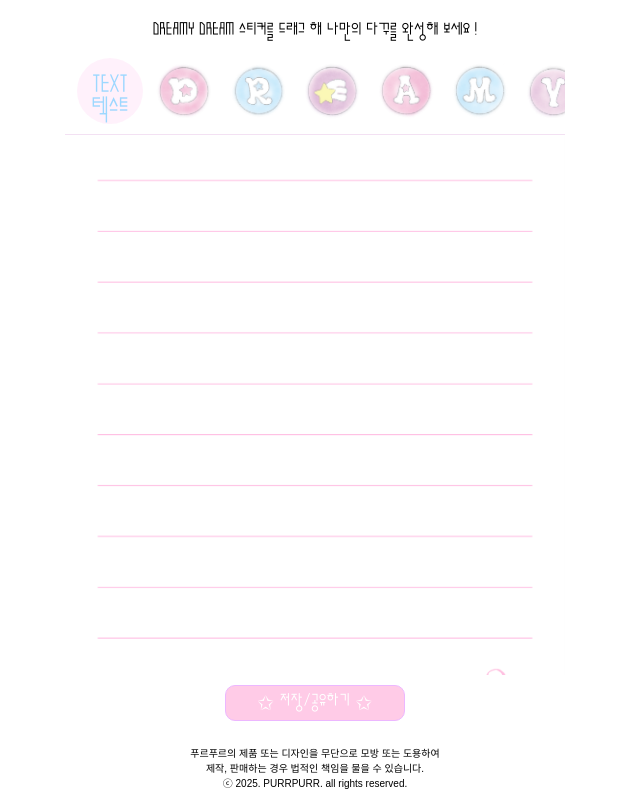
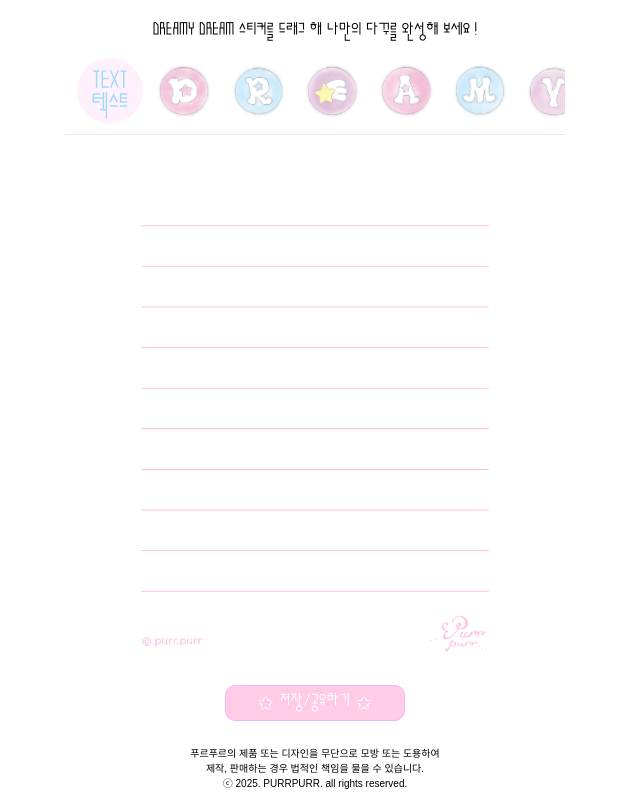
Before and after one commit to kofhoom/purrpurr, a plain HTML site: page index.html in a window 1280 px wide. Shown: the whole page, without its empty margins (325-965 px from the left). Drawn offline with Linux system fonts and the light colour scheme.

Commit message:
Update index.html

```diff
--- a/index.html
+++ b/index.html
@@ -127,7 +127,7 @@
       #main-canvas {
         position: relative;
         z-index: 10;
-        filter: drop-shadow(0 12px 40px rgba(0, 0, 0, 0.18));
+        /* filter: drop-shadow(0 12px 40px rgba(0, 0, 0, 0.18)); */
         border-radius: 14px;
         overflow: hidden;
         flex-shrink: 0;
@@ -138,8 +138,10 @@
       }
 
       #main-canvas .main-background-image {
-        width: 100%;
+        /* width: 100%; */
         height: 100%;
+        display: block;
+        margin: 0 auto;
       }
       #main-canvas.drag-over {
         box-shadow:
@@ -402,25 +404,27 @@
       const ghostImg = document.getElementById("ghost-img");
       const completeBtn = document.getElementById("complete-btn");
       // 배경 이미지 비율로 캔버스 높이 고정
-      (function fixAspectRatio() {
-        const bgEl = mainCanvas.querySelector(".main-background-image");
-        function setHeight() {
-          if (bgEl.naturalWidth) {
-            mainCanvas.style.height = (mainCanvas.offsetWidth * bgEl.naturalHeight / bgEl.naturalWidth) + "px";
-          }
-        }
-        if (bgEl.complete && bgEl.naturalWidth) setHeight();
-        else bgEl.addEventListener("load", setHeight);
-        window.addEventListener("resize", setHeight);
-      })();
-
+      // (function fixAspectRatio() {
+      //   const bgEl = mainCanvas.querySelector(".main-background-image");
+      //   function setHeight() {
+      //     if (bgEl.naturalWidth) {
+      //       mainCanvas.style.height =
+      //         (mainCanvas.offsetWidth * bgEl.naturalHeight) /
+      //           bgEl.naturalWidth +
+      //         "px";
+      //     }
+      //   }
+      //   if (bgEl.complete && bgEl.naturalWidth) setHeight();
+      //   else bgEl.addEventListener("load", setHeight);
+      //   window.addEventListener("resize", setHeight);
+      // })();
 
       // 텍스트 입력 버튼 (스티커 목록 첫번째)
       const textThumb = document.createElement("div");
       textThumb.className = "sticker-thumb";
       textThumb.style.cssText =
         "font-size: 21px; color: rgb(157 216 255); justify-content: center; align-items: center; flex-direction: column; gap: 2px; line-height: 0.7; background: #ffe9f9a3; border-radius: 50%;";
-      textThumb.innerHTML = `<span style="font-size: 28px;position: relative;top: 9px;">TEXT</span><span style="font-size: 28px;position: relative;top: 9px;">텍스트</span>`;
+      textThumb.innerHTML = `<span style="font-size: 28px;position: relative;top: 5px;">TEXT</span><span style="font-size: 28px;position: relative;top: 5px;">텍스트</span>`;
       textThumb.addEventListener("pointerdown", (e) => {
         e.stopPropagation();
         placeTextSticker();
@@ -596,7 +600,7 @@
         const isFirst = src === "image/1.png";
         const w = isFirst ? size / 2 : size;
         const cx = r.width / 2 - w / 2;
-        const cy = r.height * 0.3;
+        const cy = r.height * 0.05;
 
         const el = document.createElement("div");
         el.className = "placed-sticker stick-pop";
@@ -645,7 +649,7 @@
         const editable = document.createElement("div");
         editable.contentEditable = "true";
         editable.style.cssText =
-          "font-size:20px;color:#333;outline:none;min-width:60px;min-height:1em;cursor:text;user-select:text;";
+          "font-size:20px;color:rgb(104, 104, 104);outline:none;min-width:60px;min-height:1em;cursor:text;user-select:text;";
         editable.setAttribute("placeholder", "텍스트 입력...");
         el.appendChild(editable);
 
@@ -886,17 +890,28 @@
                 // 텍스트 스티커
                 if (ps.dataset.isText) {
                   const editable = ps.querySelector("[contenteditable]");
-                  const text = editable ? (editable.innerText || editable.textContent || "").trim() : "";
+                  const text = editable
+                    ? (editable.innerText || editable.textContent || "").trim()
+                    : "";
                   if (text) {
                     const style = getComputedStyle(editable);
                     const fontSize = parseFloat(style.fontSize) * scaleX;
                     const lineHeight = fontSize * 1.3;
                     ctx.save();
-                    ctx.font = style.fontWeight + " " + fontSize + "px " + style.fontFamily;
+                    ctx.font =
+                      style.fontWeight +
+                      " " +
+                      fontSize +
+                      "px " +
+                      style.fontFamily;
                     ctx.fillStyle = style.color || "#333";
                     ctx.textBaseline = "top";
                     text.split("\n").forEach((line, i) => {
-                      ctx.fillText(line, l + 8 * scaleX, t + 4 * scaleY + i * lineHeight);
+                      ctx.fillText(
+                        line,
+                        l + 8 * scaleX,
+                        t + 4 * scaleY + i * lineHeight,
+                      );
                     });
                     ctx.restore();
                   }
```
